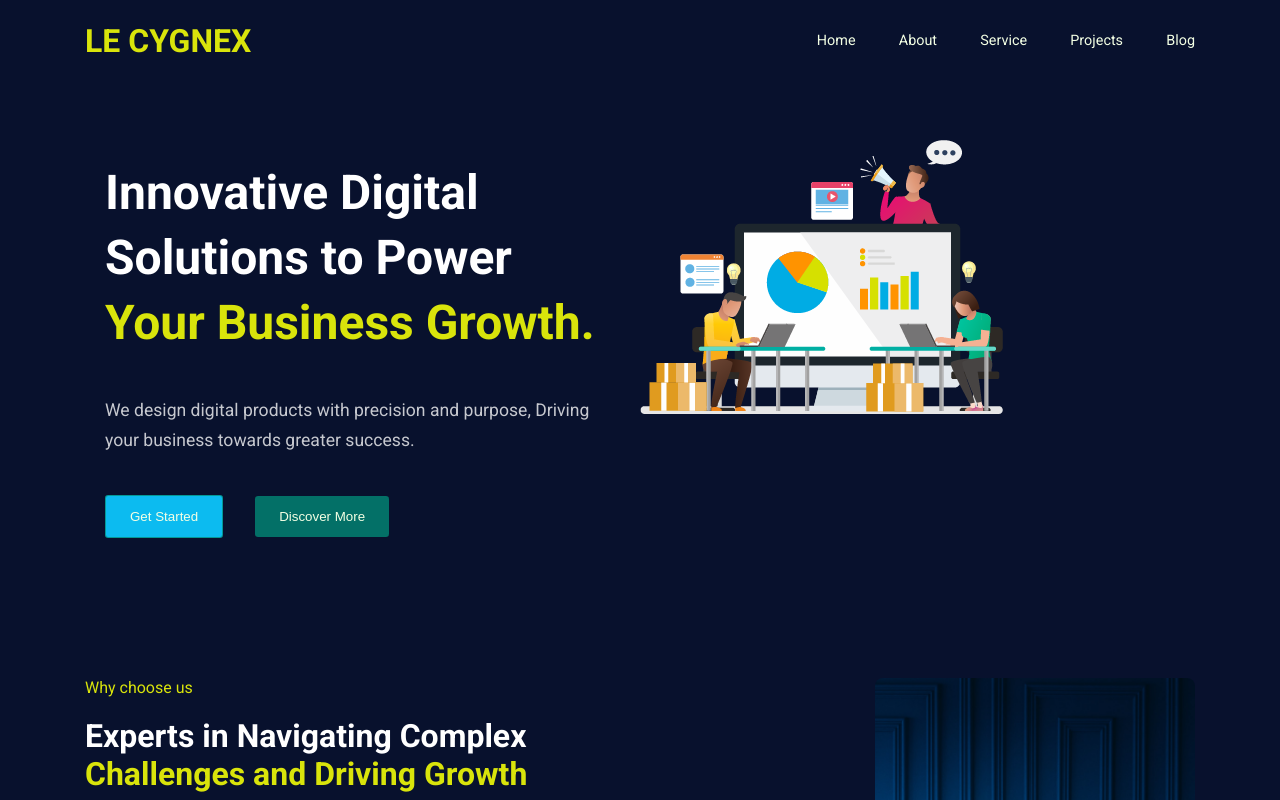
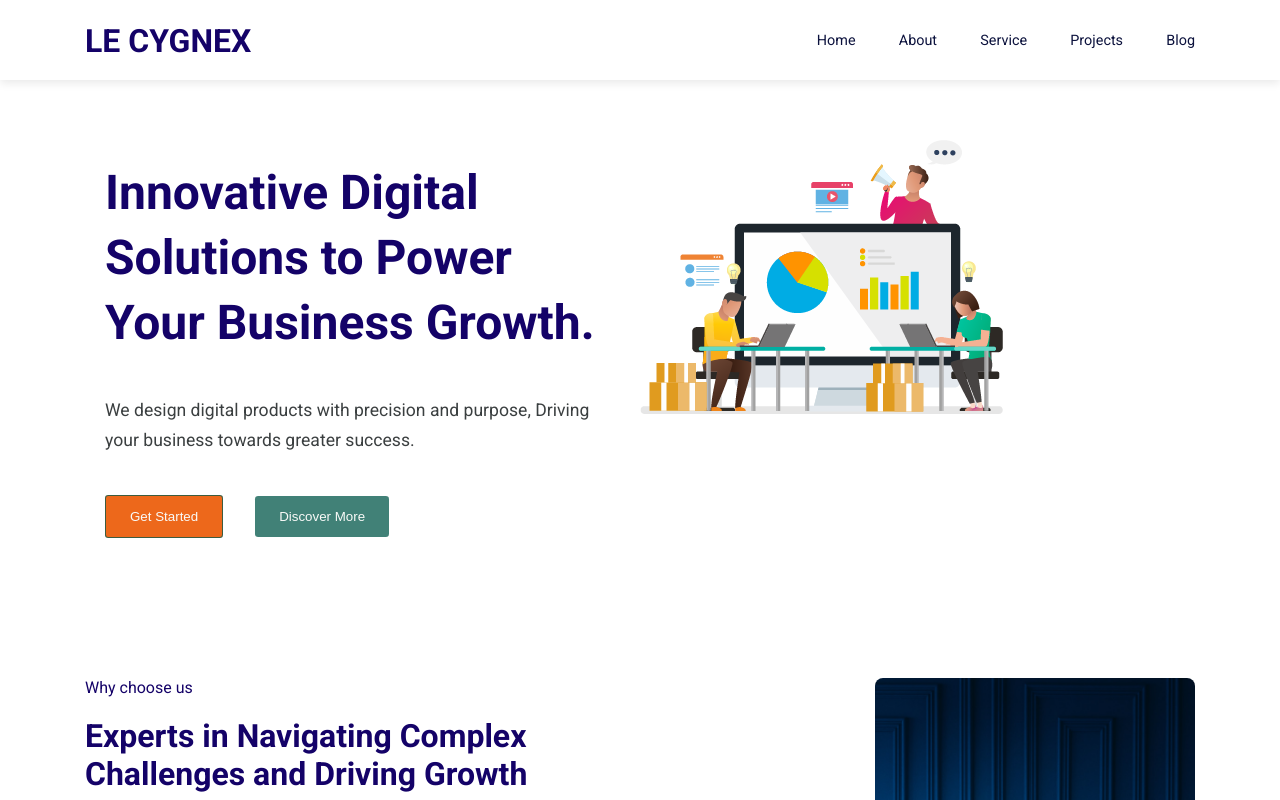
Before and after one commit to Nihalpm123/lecygnex, a React (Vite) app: page / in a window 1280 px wide. Shown: the top 800 px of the page. Built offline with nearby package versions, Linux system fonts and the light colour scheme.

Commit message:
full theme changed v1

```diff
--- a/src/App.css
+++ b/src/App.css
@@ -3,18 +3,18 @@
 
 /* css variables */
 :root {
-  --primary-color: rgb(217, 228, 11);
-  --heading-color: #fff;
-  --btn-primary-bg: #028f7ac1;
-  --btn-secondary-bg: #0cbbf0;
+  --primary-color: rgb(20, 2, 104);
+  --heading-color: rgb(20, 2, 104);
+  --btn-primary-bg: #04594cc1;
+  --btn-secondary-bg: #ed681b;
   --team-card-bg: #1b2352;
-  --link-color: #f3ffe4;
-  --link-active: #379cf6;
+  --link-color: #f9faf8;
+  --link-active: rgb(20, 2, 104);
   --card-bg: linear-gradient(
     45deg,
-    rgba(15, 18, 61, 1) 33%,
-    rgba(15, 18, 61, 1) 52%,
-    rgba(11, 41, 69, 1) 84%
+    rgb(27, 33, 117) 33%,
+    rgb(18, 23, 105) 52%,
+    rgb(8, 66, 120) 84%
   );
   --counter-color: linear-gradient(
     90deg,
@@ -22,7 +22,7 @@
     rgba(29, 129, 176, 1) 55%,
     rgba(35, 93, 173, 1) 75%
   );
-  --body-bg: rgb(8, 17, 45);
+  --body-bg: rgb(255, 255, 255);
   --newsletter-bg: linear-gradient(
     90deg,
     rgb(77, 53, 199) 20%,
@@ -31,8 +31,8 @@
   );
   --testimonial-bg: #1a0f4f;
   --font-name: "Roboto", sans-serif;
-  --small-text-color: rgba(255, 255, 255, 0.774);
-  --icon-bg:#151e4f;
+  --small-text-color: rgba(0, 6, 8, 0.774);
+  --icon-bg:#f3c786;
 }
 
 .light-theme {
--- a/src/components/Header/header.css
+++ b/src/components/Header/header.css
@@ -2,6 +2,7 @@
     width: 100%;
     height: 80px;
     line-height: 80px;
+    box-shadow: 0 3px 9px rgba(0, 0, 0, 0.09);
 }
 
 .nav__wrapper{
@@ -21,6 +22,7 @@
     font-weight: 400;
     font-size: .9rem;
     cursor: pointer;
+    color: #0c123d;
 }
 
 .menu__link:hover{
@@ -47,7 +49,7 @@
     top: 0;
     left: 0;
     z-index: 9999;
-    background: #0c123d;
+    background: rgb(255, 255, 255);
 }
 
 .mobile__menu{
```
